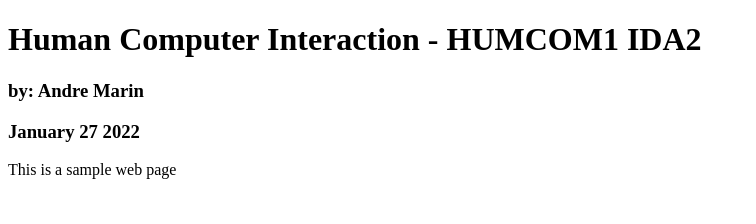
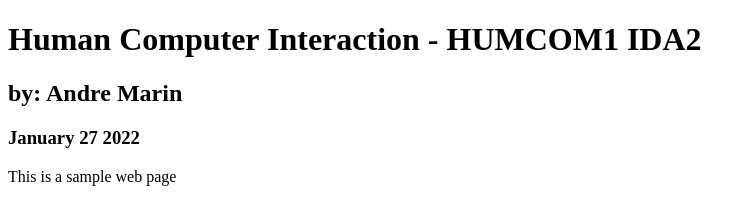
Before and after one commit to AndreMarin0/HUMCOM1_IDA2_20212022, a plain HTML site: page Index.html in a window 1280 px wide. Shown: the whole page, without its empty margins (0-756 px from the left). Drawn offline with Linux system fonts and the light colour scheme.

Commit message:
Update Index.html

```diff
--- a/Index.html
+++ b/Index.html
@@ -6,7 +6,7 @@
 <body>
 
 <h1>Human Computer Interaction - HUMCOM1 IDA2</h1>
-<h3>by: Andre Marin </h3>
+<h2>by: Andre Marin </h2>
 <h3>January 27 2022 </h3>
 <p>This is a sample web page</p>
 </body>
```
